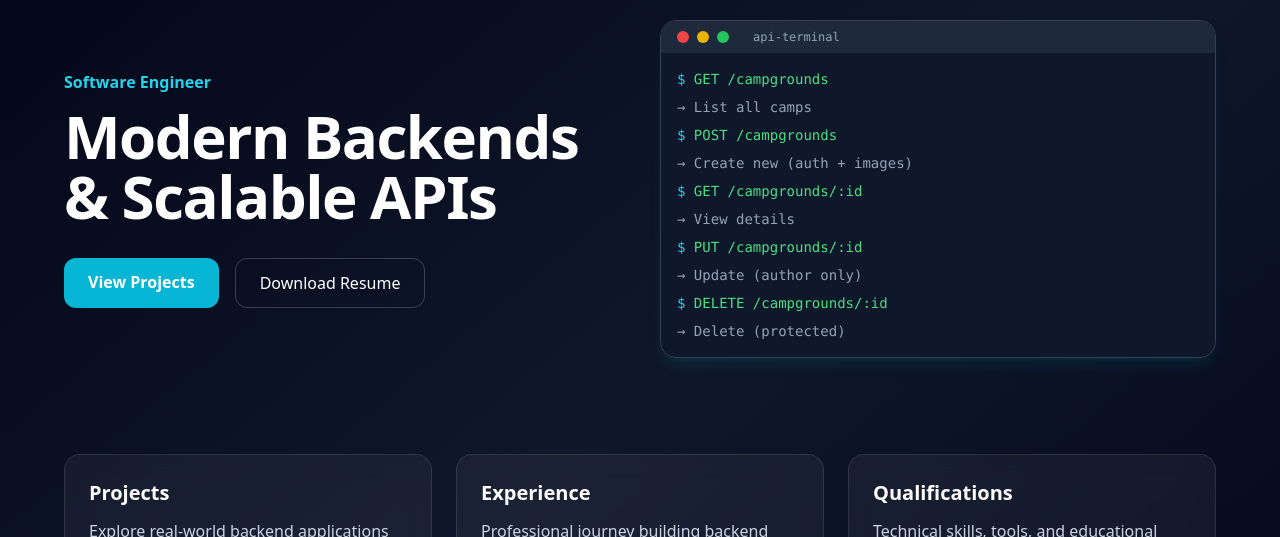
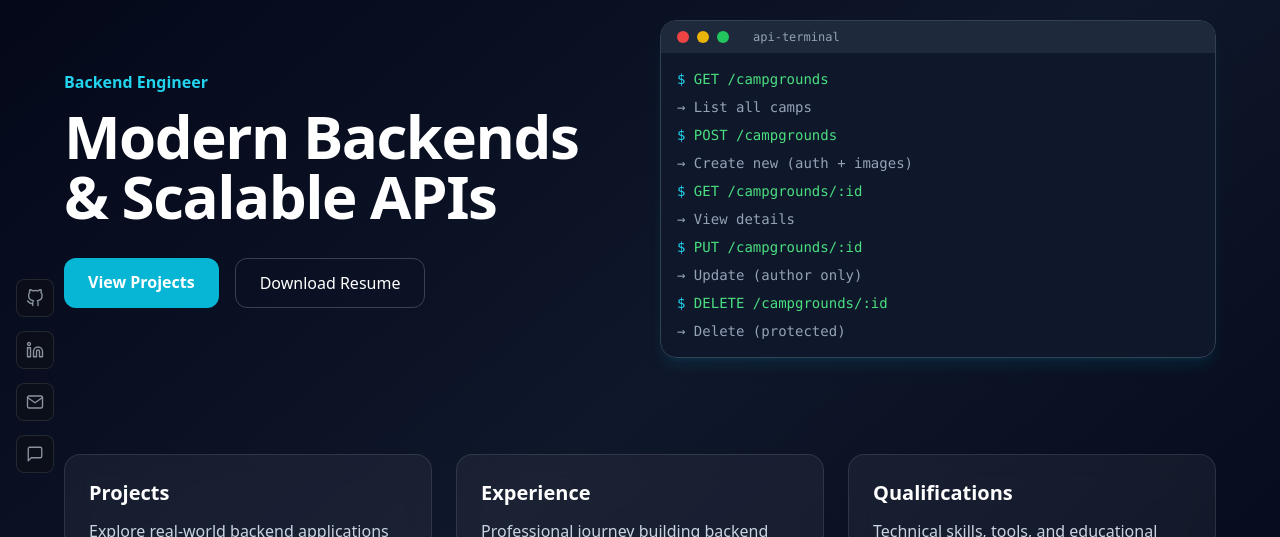
Before and after one commit to NeilBanerjee2002/portfolio, a React (Vite) app in the folder front-end/: page / in a window 1280 px wide. Shown: the part 137-674 px from the top of the page. Built offline with nearby package versions, Linux system fonts and the light colour scheme; no server answers.

Commit message:
added slidebar navigation

```diff
--- /dev/null
+++ b/front-end/src/components/SocialSidebar.jsx
@@ -0,0 +1,150 @@
+import { useState } from "react";
+
+const links = [
+  {
+    icon: (
+      <svg width="18" height="18" viewBox="0 0 24 24" fill="none" stroke="currentColor" strokeWidth="1.8" strokeLinecap="round" strokeLinejoin="round">
+        <path d="M9 19c-5 1.5-5-2.5-7-3m14 6v-3.87a3.37 3.37 0 0 0-.94-2.61c3.14-.35 6.44-1.54 6.44-7A5.44 5.44 0 0 0 20 4.77 5.07 5.07 0 0 0 19.91 1S18.73.65 16 2.48a13.38 13.38 0 0 0-7 0C6.27.65 5.09 1 5.09 1A5.07 5.07 0 0 0 5 4.77a5.44 5.44 0 0 0-1.5 3.78c0 5.42 3.3 6.61 6.44 7A3.37 3.37 0 0 0 9 18.13V22" />
+      </svg>
+    ),
+    label: "GitHub",
+    href: "https://github.com/neilbanerjee2002",
+  },
+  {
+    icon: (
+      <svg width="18" height="18" viewBox="0 0 24 24" fill="none" stroke="currentColor" strokeWidth="1.8" strokeLinecap="round" strokeLinejoin="round">
+        <path d="M16 8a6 6 0 0 1 6 6v7h-4v-7a2 2 0 0 0-2-2 2 2 0 0 0-2 2v7h-4v-7a6 6 0 0 1 6-6z" />
+        <rect x="2" y="9" width="4" height="12" /><circle cx="4" cy="4" r="2" />
+      </svg>
+    ),
+    label: "LinkedIn",
+    href: "https://www.linkedin.com/in/neil-banerjee-71a83324a/",
+  },
+  {
+    icon: (
+      <svg width="18" height="18" viewBox="0 0 24 24" fill="none" stroke="currentColor" strokeWidth="1.8" strokeLinecap="round" strokeLinejoin="round">
+        <path d="M4 4h16c1.1 0 2 .9 2 2v12c0 1.1-.9 2-2 2H4c-1.1 0-2-.9-2-2V6c0-1.1.9-2 2-2z" />
+        <polyline points="22,6 12,13 2,6" />
+      </svg>
+    ),
+    label: "Email",
+    href: "mailto:neilbanerjee.22.5.2002@gmail.com",
+  },
+  {
+    icon: (
+      <svg width="18" height="18" viewBox="0 0 24 24" fill="none" stroke="currentColor" strokeWidth="1.8" strokeLinecap="round" strokeLinejoin="round">
+        <path d="M21 15a2 2 0 0 1-2 2H7l-4 4V5a2 2 0 0 1 2-2h14a2 2 0 0 1 2 2z" />
+      </svg>
+    ),
+    label: "Contact",
+    href: "/contact",
+  },
+];
+
+export default function SocialSidebar() {
+  const [hovered, setHovered] = useState(null);
+
+  return (
+    <>
+      <style>{`
+        @import url('https://fonts.googleapis.com/css2?family=JetBrains+Mono:wght@400;500&display=swap');
+
+        .sidebar-root {
+            position: fixed;
+            left: 16px;
+            top: 65%;
+            transform: translateY(-50%);
+            display: flex;
+            flex-direction: column;
+            align-items: center;
+            gap: 14px;
+            z-index: 100;
+          }
+
+        .sidebar-link {
+          display: flex;
+          align-items: center;
+          justify-content: center;
+          width: 38px;
+          height: 38px;
+          border-radius: 8px;
+          border: 0.5px solid rgba(255,255,255,0.1);
+          background: rgba(13, 17, 23, 0.7);
+          backdrop-filter: blur(8px);
+          color: #8b949e;
+          text-decoration: none;
+          position: relative;
+          transition: color 0.2s ease, border-color 0.2s ease, transform 0.2s ease, background 0.2s ease;
+        }
+
+        .sidebar-link:hover {
+          color: #22d3ee;
+          border-color: rgba(34, 211, 238, 0.4);
+          background: rgba(34, 211, 238, 0.06);
+          transform: translateX(3px);
+        }
+
+        .sidebar-tooltip {
+          position: absolute;
+          left: 48px;
+          background: #161b22;
+          border: 0.5px solid rgba(34, 211, 238, 0.3);
+          color: #22d3ee;
+          font-size: 11px;
+          font-weight: 500;
+          padding: 4px 10px;
+          border-radius: 5px;
+          white-space: nowrap;
+          pointer-events: none;
+          opacity: 0;
+          transform: translateX(-6px);
+          transition: opacity 0.15s ease, transform 0.15s ease;
+          letter-spacing: 0.3px;
+        }
+
+        .sidebar-tooltip::before {
+          content: '';
+          position: absolute;
+          left: -4px;
+          top: 50%;
+          transform: translateY(-50%);
+          border-width: 4px 4px 4px 0;
+          border-style: solid;
+          border-color: transparent rgba(34,211,238,0.3) transparent transparent;
+        }
+
+        .sidebar-link:hover .sidebar-tooltip {
+          opacity: 1;
+          transform: translateX(0);
+        }
+
+        @media (max-width: 768px) {
+          .sidebar-root {
+            display: none;
+          }
+        }
+
+
+      `}</style>
+
+      <aside className="sidebar-root" aria-label="Social links">
+        {links.map((link) => (
+          <a
+            key={link.label}
+            href={link.href}
+            className="sidebar-link"
+            target={link.href.startsWith("http") ? "_blank" : undefined}
+            rel="noopener noreferrer"
+            aria-label={link.label}
+            onMouseEnter={() => setHovered(link.label)}
+            onMouseLeave={() => setHovered(null)}
+          >
+            {link.icon}
+            <span className="sidebar-tooltip">{link.label}</span>
+          </a>
+        ))}
+        <div className="sidebar-line" aria-hidden="true" />
+      </aside>
+    </>
+  );
+}
--- a/front-end/src/components/hero.jsx
+++ b/front-end/src/components/hero.jsx
@@ -34,10 +34,18 @@ export default function Hero({ t }) {
                     </a>
 
                     <a
-                        href="/resume.pdf"
+                        href="https://drive.google.com/file/d/1k19Djc08L7TtlklJVjIHoaORFCAg7Qgg/view?usp=sharing"
+                        target="_blank"
+                        rel="noopener noreferrer"
                         className="px-6 py-3 rounded-xl border border-white/20 hover:bg-white/10 transition"
                     >
                         {t.btn2}
+                    </a>
+                    <a
+                        href="/contact"
+                        className="px-6 py-3 rounded-xl border border-cyan-400 text-cyan-400 hover:bg-cyan-400/10 transition md:hidden"
+                    >
+                        Contact Me
                     </a>
                 </div>
             </motion.div>
--- a/front-end/src/data/translations.js
+++ b/front-end/src/data/translations.js
@@ -23,7 +23,7 @@ const translations = {
 
         // Hero
         title: "Neil Banerjee",
-        role: "Software Engineer",
+        role: "Backend Engineer",
         tag: "Modern Backends & Scalable APIs",
         btn1: "View Projects",
         btn2: "Download Resume",
@@ -133,7 +133,7 @@ const translations = {
 
         // Hero
         title: "Neil Banerjee",
-        role: "Software Entwickler",
+        role: "Backend Entwickler",
         tag: "Moderne Backends & skalierbare APIs",
         btn1: "Projekte ansehen",
         btn2: "Lebenslauf herunterladen",
--- a/front-end/src/index.css
+++ b/front-end/src/index.css
@@ -1,3 +1,16 @@
 @tailwind base;
 @tailwind components;
 @tailwind utilities;
+
+@media (max-width: 768px) {
+    .mobile-contact-btn {
+        display: inline-block;
+        background: transparent;
+        color: #22d3ee;
+        border: 0.5px solid #22d3ee;
+        border-radius: 6px;
+        padding: 9px 18px;
+        font-size: 13px;
+        text-decoration: none;
+    }
+}
--- a/front-end/src/pages/Home.jsx
+++ b/front-end/src/pages/Home.jsx
@@ -1,10 +1,12 @@
 import Hero from '../components/hero';
 import Details_Home from '../components/Details_Home';
 import Bottom_Container from '../components/Bottom_container'
+import SocialSidebar from "../components/SocialSidebar.jsx";
 
 export default function Home({ t }) {
     return (
         <>
+            <SocialSidebar />
             <Hero t={t} />
             <Details_Home t={t} />
             <Bottom_Container />
```
Also changed, not shown: front-end/src/App.css (+8 -5 lines).
